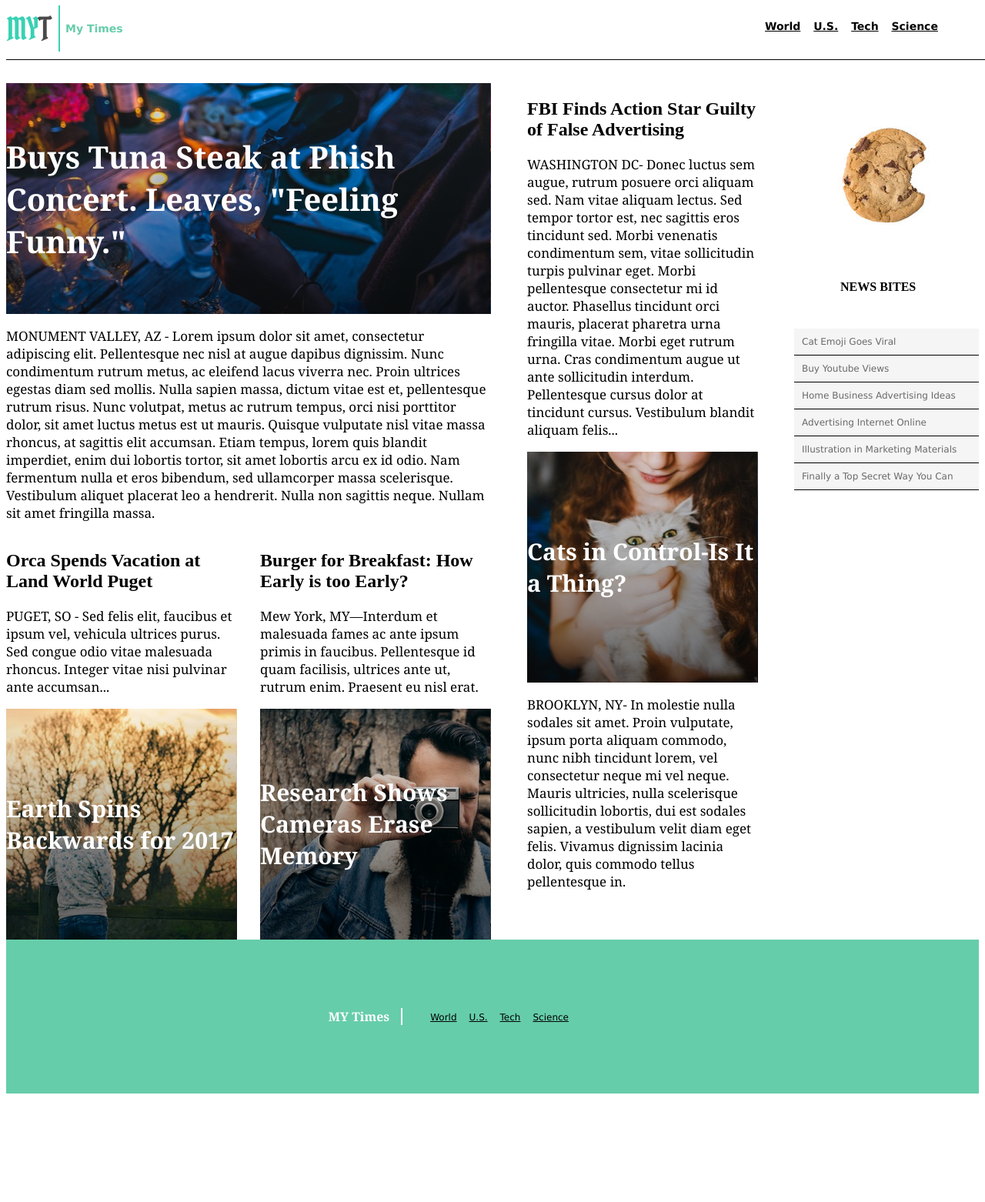
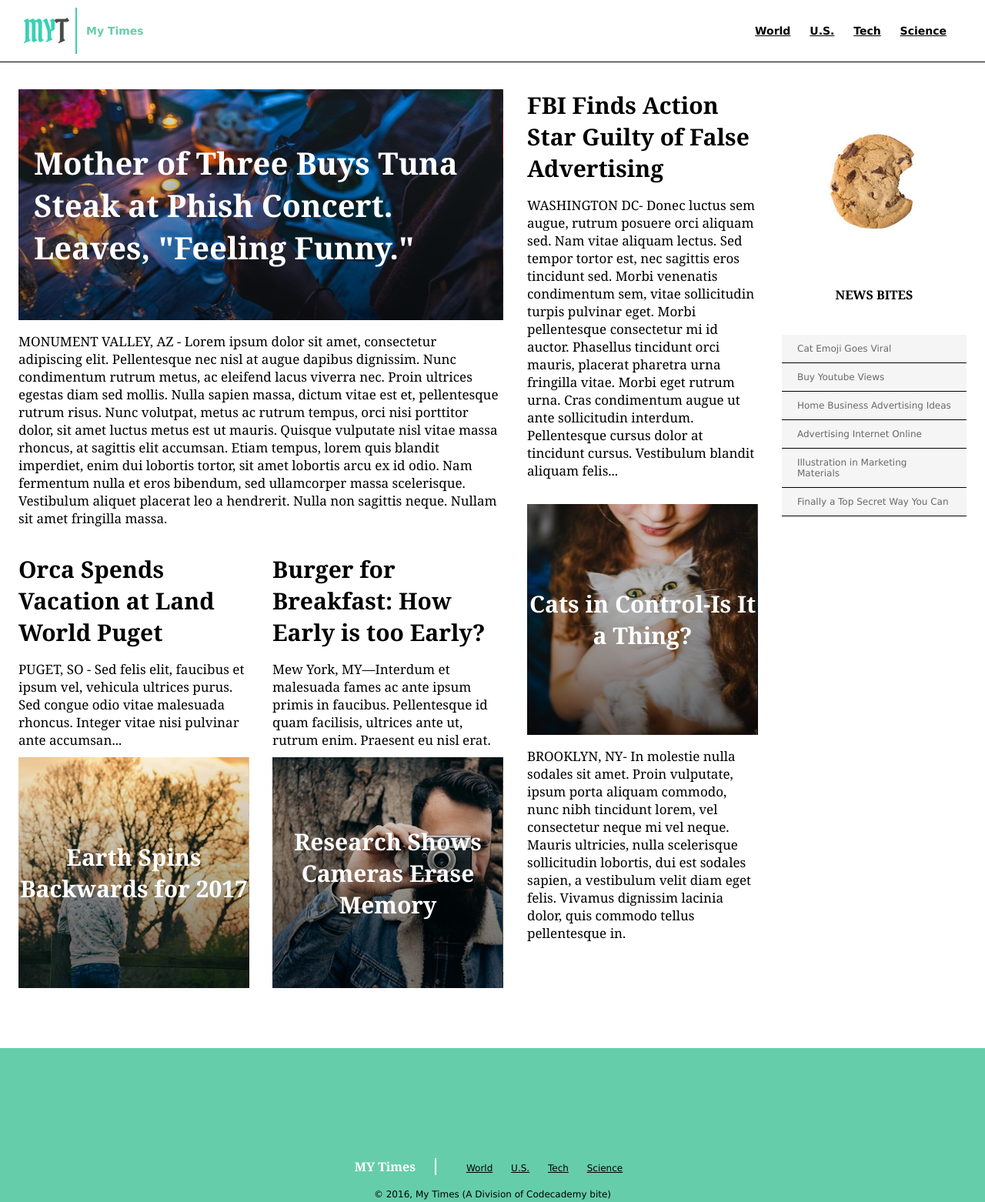
Before and after one commit to samhoebel5/MY_Times, a plain HTML site: page index.html in a window 1280 px wide. Shown: the whole page at 77% size. Before the commit the page ends 1429 px from the top, so only its background shows below. Drawn offline with Linux system fonts and the light colour scheme.

Commit message:
Finished

```diff
--- a/Resources/CSS/style.css
+++ b/Resources/CSS/style.css
@@ -1,186 +1,207 @@
-#header {
-  display: flex;
-  font-family: Verdana;
-  font-size: 14px;
-  font-weight: bold;
-  justify-content: space-between;
-  align-items: center;
-  border-bottom: 1px solid black;
-  position: fixed;
-  top:0;
-  width: 100%;
-  z-index: 5;
-  background-color: white;
-  padding-bottom: 10px;
-}
-#title{
-  margin: 7px;
+/* Universal Styles */
+
+body {
+margin: 0;
+font-family: "Georgia", serif;
+font-size: 17px;
+color: black;
 }
 
-#cookie {
-}
-
-#main-bites {
-  font-size: 16px;
-  font-weight: bold;
-  margin-left: 60px;
-  margin-bottom: 45px;
-}
-
-span {
-  text-decoration: underline;
-  margin: 6px;
-}
-
-.text {
-font-family: Georgia;
-  font-size: 17px;
+a {
   color: black;
 }
 
-.nav {
+h2 {
+  margin-top: 0;
+  margin-bottom: 0;
+  font-size: 30px;
+  font-weight: bold;
+}
+
+nav span {
   display: inline-block;
-  width:300px;
+  padding: 20px 10px;
+}
+
+/* Universal Styles - News Stories */
+
+.stories {
+  display: flex;
+  justify-content: space-between;
+  margin-top: 17px;
+}
+
+.stories .text-content {
+  height: 250px;
+}
+
+.story {
+  display: flex;
+  flex-direction: column;
+  width: 300px;
+}
+
+.narrative {
+  margin-top: 16px;
+}
+
+.image-content {
+  display: flex;
+  flex-direction: column;
+  justify-content: center;
+  height: 300px;
+  margin-top: 15px;
+  font-weight: bold;
+  font-size: 30px;
+  color: white;
+  text-align: center;
+}
+
+/* Header */
+
+header {
+  display: flex;
+  align-items: center;
+  position: fixed;
+  z-index: 5;
+  width: 100%;
+  height: 80px;
+  border-bottom: 1px solid black;
+  background-color: white;
+  font-family: "Verdana", sans-serif;
+ font-size: 14px;
+ font-weight: bold;
 }
 
 .logo {
   display: flex;
   align-items: center;
-  color: mediumaquamarine;
-  width: 550px;
-  margin-top: 7px;
+  flex-grow: 1;
+  padding-left: 30px;
 }
 
-.content{
-  display: flex;
-  justify-content: space-between;
-  position: relative;
-  top: 100px;
+.logo img {
+  width: 70px;
+  height: 60px;
+  margin-right: 12px;
 }
 
-.article {
+.logo span {
+  color: MediumAquamarine;
+}
+
+header nav {
+  padding-right: 40px;
+}
+
+.content {
+  display: flex;
+  width: 1232px;
+  margin: 0 auto 78px auto;
+  padding-top: 116px;
+  justify-content: space-between;
+}
+
+.column {
+  display: flex;
+  flex-direction: column;
 
 }
 
+/* First News Column */
+
 .column.large {
   width: 630px;
-  display: inline-flex;
-  flex-direction: row;
-  flex-wrap: wrap;
-  justify-content: space-between;
 }
+
+.lead-story .image-content {
+  background-image: url(../../resources/images/headline.png);
+  width: 630px;
+  margin-top: 0;
+  text-align: left;
+  font-size: 40px;
+}
+
+.lead-story .image-content span {
+  margin-left: 20px;
+}
+
+.fall-cancelled.image-content {
+background-image: url(../../resources/images/fall.png);
+}
+
+.pop-culture.image-content {
+  background-image: url("../../resources/images/hipster.png");
+}
+
+/* Second News Column */
 
 .column.medium {
   width: 300px;
-  display: flex;
-  flex-direction: column;
 }
+
+.cat-ceo.image-content {
+  background-image: url("../../resources/images/cat.png");
+}
+
+/* Third News Column */
 
 .column.small {
   width: 240px;
-  display: flex;
-  flex-direction: column;
 }
 
-.margin {
-  margin: 0 0 0 0;
+img.cookie {
+  height: 240px;
 }
 
-.mother{
-  background-image: url(../../resources/images/Headline.png);
-  height: 300px;
-  font-family: Georgia;
+.news-bites h3 {
+  margin-bottom: 41px;
+  font-size: 16px;
   font-weight: bold;
-  font-size: 40px;
-  color: white;
+  text-align: center;
+}
+
+.news-bites .bite {
+  display: block;
+  padding: 11px 20px;
+  border-bottom: 1px solid black;
+  background-color: whitesmoke;
+  font-family: "Verdana", sans-serif;
+  font-size: 12px;
+  color: dimgray;
+}
+
+.bite span {
+  padding-left: 11px;
+}
+
+/* Footer */
+
+footer {
   display: flex;
   align-items: center;
   justify-content: center;
+  flex-direction: column;
+  width: 100%;
+  height: 325px;
+  background-color: mediumaquamarine;
+  margin: auto;
+  font-family: "Verdana", sans-serif;
+  font-size: 12px;
 }
 
-.earth{
-  background-image: url(../../resources/images/fall.png);
-  height: 300px;
-  font-family: Georgia;
+footer .title {
+  display: inline-block;
+  padding-right: 25px;
+  border-right: 2px solid white;
+  font-family: "Georgia", serif;
+  font-size: 16px;
   font-weight: bold;
-  font-size: 30px;
   color: white;
-  display: flex;
-  align-items: center;
-  justify-content: center;
-  width: 300px;
-}
-
-.research{
-  background-image: url(../../resources/images/hipster.png);
-  height: 300px;
-  font-family: Georgia;
-  font-weight: bold;
-  font-size: 30px;
-  color: white;
-  display: flex;
-  align-items: center;
-  justify-content: center;
-  width: 300px;
-}
-
-.cats{
-  background-image: url(../../resources/images/cat.png);
-  height: 300px;
-  font-family: Georgia;
-  font-weight: bold;
-  font-size: 30px;
-  color: white;
-  display: flex;
-  align-items: center;
-  justify-content: center;
-}
-
-.orca {
-  width: 300px;
-}
-
-.burger {
-  width: 300px;
-}
-
-.news-bites{
-  background-color: WhiteSmoke;
-  font-family: Verdana;
-  font-size: 12px;
-  color: DimGray;
-}
-
-.sub-bites {
-  margin: 0 0 0 0;
-  border-bottom: 1px solid black;
-  padding-bottom: 10px;
-  padding-top: 10px;
-  padding-left: 10px;
-}
-
-.footer {
-  width: 100%;
-  height: 200px;
-  background-color: mediumaquamarine;
-  margin-top: 100px;
-  display: flex;
-  justify-content: center;
-  align-items: center;
 
 }
 
-#footer-mytimes{
-  font-family: Georgia;
-font-size: 16px;
-font-weight: bold;
-color: white;
-margin-right: 30px;
-padding-right: 15px;
-border-right: 2px solid white;
+footer nav {
+  display: inline-block;
+  padding-left: 25px;
 }
-
-.footer-span {
-  font-family: Verdana;
-  font-size: 12px;
-}
--- a/index.html
+++ b/index.html
@@ -9,111 +9,118 @@
 
     <!-- Header -->
 
-    <div id="header">
+  <header>
       <div class="logo">
         <img src= "./resources/images/myt.jpg" />
-        <p id="title">My Times</p>
+        <span>My Times</span>
       </div>
+      <nav>
+        <span><a href="#">World</a></span>
+        <span><a href="#">U.S.</a></span>
+        <span><a href="#">Tech</a></span>
+        <span><a href="#">Science</a></span>
+      </nav>
+  </header>
 
-      <div class="nav">
-      <nav>
-        <span>World</span>
-        <span>U.S.</span>
-        <span>Tech</span>
-        <span>Science</span>
-     </nav>
-     </div>
-    </div>
-
-  <!-- Body -->
+  <!-- Main Content Container -->
 
 <div class="content">
 
 <!-- Large Column -->
 
   <div class="column large">
-
-    <div class="phish article">
-      <div  class="article mother">
-      <p class="margin">Buys Tuna Steak at Phish Concert. Leaves, "Feeling Funny."</p>
+    <div class="lead-story">
+      <div  class="image-content">
+      <span>Mother of Three Buys Tuna Steak at Phish Concert. Leaves, "Feeling Funny."</span>
+      </div>
+      <p class="narrative">
+        MONUMENT VALLEY, AZ - Lorem ipsum dolor sit amet, consectetur adipiscing elit. Pellentesque nec nisl at augue dapibus dignissim. Nunc condimentum rutrum metus, ac eleifend lacus viverra nec. Proin ultrices egestas diam sed mollis. Nulla sapien massa, dictum vitae est et, pellentesque rutrum risus. Nunc volutpat, metus ac rutrum tempus, orci nisi porttitor dolor, sit amet luctus metus est ut mauris. Quisque vulputate nisl vitae massa rhoncus, at sagittis elit accumsan. Etiam tempus, lorem quis blandit imperdiet, enim dui lobortis tortor, sit amet lobortis arcu ex id odio. Nam fermentum nulla et eros bibendum, sed ullamcorper massa scelerisque. Vestibulum aliquet placerat leo a hendrerit. Nulla non sagittis neque. Nullam sit amet fringilla massa.
+      </p>
     </div>
 
-      <p class="text">MONUMENT VALLEY, AZ - Lorem ipsum dolor sit amet, consectetur adipiscing elit. Pellentesque nec nisl at augue dapibus dignissim. Nunc condimentum rutrum metus, ac eleifend lacus viverra nec. Proin ultrices egestas diam sed mollis. Nulla sapien massa, dictum vitae est et, pellentesque rutrum risus. Nunc volutpat, metus ac rutrum tempus, orci nisi porttitor dolor, sit amet luctus metus est ut mauris. Quisque vulputate nisl vitae massa rhoncus, at sagittis elit accumsan. Etiam tempus, lorem quis blandit imperdiet, enim dui lobortis tortor, sit amet lobortis arcu ex id odio. Nam fermentum nulla et eros bibendum, sed ullamcorper massa scelerisque. Vestibulum aliquet placerat leo a hendrerit. Nulla non sagittis neque. Nullam sit amet fringilla massa.</p>
+    <div class="stories">
+      <div class="story">
+        <div class="text-content">
+          <h2>Orca Spends Vacation at Land World Puget</h2>
+          <p class="narrative">PUGET, SO - Sed felis elit, faucibus et ipsum vel, vehicula ultrices purus. Sed congue odio vitae malesuada rhoncus. Integer vitae nisi pulvinar ante accumsan...
+          </p>
         </div>
 
-
-    <div class="orca article">
-      <h2>Orca Spends Vacation at Land World Puget</h2>
-      <p class="text">PUGET, SO - Sed felis elit, faucibus et ipsum vel, vehicula ultrices purus. Sed congue odio vitae malesuada rhoncus. Integer vitae nisi pulvinar ante accumsan...</p>
+        <div class="fall-cancelled image-content">
+          <span>Earth Spins Backwards for 2017</span>
+        </div>
       </div>
 
-    <div class="burger article">
+        <div class="story">
+          <div class="text-content">
             <h2>Burger for Breakfast: How Early is too Early?</h2>
-      <p class="text">Mew York, MY—Interdum et malesuada fames ac ante ipsum primis in faucibus. Pellentesque id quam facilisis, ultrices ante ut, rutrum enim. Praesent eu nisl erat.</p>
+            <p class="narrative">
+              Mew York, MY—Interdum et malesuada fames ac ante ipsum primis in faucibus. Pellentesque id quam facilisis, ultrices ante ut, rutrum enim. Praesent eu nisl erat.
+            </p>
           </div>
-
-    <div class="article earth">
-      <p class="margin">Earth Spins Backwards for 2017</p>
+          <div class="pop-culture image-content">
+            <span>Research Shows Cameras Erase Memory</span>
          </div>
-
-
-
-    <div class="article research">
-      <p class="margin">Research Shows Cameras Erase Memory</p>
        </div>
-
+     </div>
    </div>
 
 <!-- Medium Column -->
 
   <div class="column medium">
-    <div class="fbi article">
+    <div class="story">
+      <div class="text-content">
         <h2>FBI Finds Action Star Guilty of False Advertising</h2>
-      <p class="text">WASHINGTON DC- Donec luctus sem augue, rutrum posuere orci aliquam sed. Nam vitae aliquam lectus. Sed tempor tortor est, nec sagittis eros tincidunt sed. Morbi venenatis condimentum sem, vitae sollicitudin turpis pulvinar eget. Morbi pellentesque consectetur mi id auctor. Phasellus tincidunt orci mauris, placerat pharetra urna fringilla vitae. Morbi eget rutrum urna. Cras condimentum augue ut ante sollicitudin interdum. Pellentesque cursus dolor at tincidunt cursus. Vestibulum blandit aliquam felis...</p>
+        <p class="narrative">
+          WASHINGTON DC- Donec luctus sem augue, rutrum posuere orci aliquam sed. Nam vitae aliquam lectus. Sed tempor tortor est, nec sagittis eros tincidunt sed. Morbi venenatis condimentum sem, vitae sollicitudin turpis pulvinar eget. Morbi pellentesque consectetur mi id auctor. Phasellus tincidunt orci mauris, placerat pharetra urna fringilla vitae. Morbi eget rutrum urna. Cras condimentum augue ut ante sollicitudin interdum. Pellentesque cursus dolor at tincidunt cursus. Vestibulum blandit aliquam felis...
+        </p>
+      </div>
     </div>
 
-<div class="control article">
-    <div class="cats article">
-      <p class="margin">Cats in Control-Is It a Thing?</p>
+
+  <div class="story">
+    <div class="cat-ceo image-content">
+      <span>Cats in Control-Is It a Thing?</span>
     </div>
-      <p class="text">BROOKLYN, NY- In molestie nulla sodales sit amet. Proin vulputate, ipsum porta aliquam commodo, nunc nibh tincidunt lorem, vel consectetur neque mi vel neque. Mauris ultricies, nulla scelerisque sollicitudin lobortis, dui est sodales sapien, a vestibulum velit diam eget felis. Vivamus dignissim lacinia dolor, quis commodo tellus pellentesque in.</p>
+      <p class="narrative">
+        BROOKLYN, NY- In molestie nulla sodales sit amet. Proin vulputate, ipsum porta aliquam commodo, nunc nibh tincidunt lorem, vel consectetur neque mi vel neque. Mauris ultricies, nulla scelerisque sollicitudin lobortis, dui est sodales sapien, a vestibulum velit diam eget felis. Vivamus dignissim lacinia dolor, quis commodo tellus pellentesque in.
+      </p>
+   </div>
   </div>
 
-  </div>
 
 <!-- Small Column -->
 
   <div class="column small">
-    <img id="cookie" src= "./resources/images/cookie.png" />
-
-    <div class="news article">
-    <h3 id="main-bites">NEWS BITES</h3>
-
+    <img class="cookie" src= "./resources/images/cookie.png" />
     <div class="news-bites">
-        <p class="sub-bites">Cat Emoji Goes Viral</p>
-        <p class="sub-bites">Buy Youtube Views</p>
-        <p class="sub-bites">Home Business Advertising Ideas</p>
-        <p class="sub-bites">Advertising Internet Online</p>
-        <p class="sub-bites">Illustration in Marketing Materials</p>
-        <p class="sub-bites">Finally a Top Secret Way You Can</p>
+      <h3>NEWS BITES</h3>
+      <span class="bite">Cat Emoji Goes Viral</span>
+      <span class="bite">Buy Youtube Views</span>
+      <span class="bite">Home Business Advertising Ideas</span>
+      <span class="bite">Advertising Internet Online</span>
+      <span class="bite">Illustration in Marketing Materials</span>
+      <span class="bite">Finally a Top Secret Way You Can</span>
     </div>
   </div>
 </div>
 
- </div>
+<!-- Footer -->
 
- <footer class="footer">
-     <p id="footer-mytimes" class="margin">MY Times</p>
-     <div class="nav">
+
+ <footer>
+   <div class="info">
+     <span class="title">MY Times</span>
      <nav>
-       <span class="footer-span">World</span>
-       <span class="footer-span">U.S.</span>
-       <span class="footer-span">Tech</span>
-       <span class="footer-span">Science</span>
+       <span><a href="#">World</a></span>
+       <span><a href="#">U.S.</a></span>
+       <span><a href="#">Tech</a></span>
+       <span><a href="#">Science</a></span>
      </nav>
     </div>
+    <div class="copyright">
+      © 2016, My Times (A Division of Codecademy bite)
+    </div>
  </footer>
-
-
 </body>
 </html>
```
Lines whose indentation alone changed are shown as unchanged.
